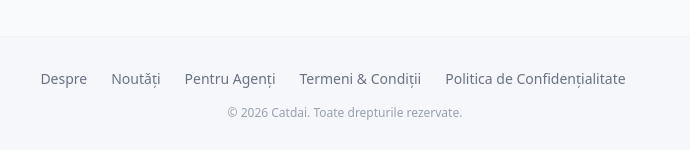
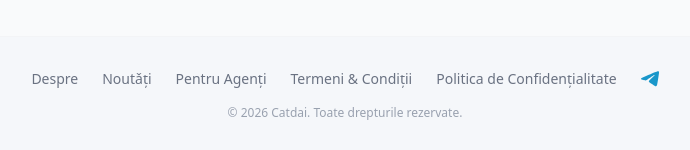
Before and after one commit to inartin/catdai, a Next.js app: page / in a window 1280 px wide. Shown: the part 1235-1385 px from the top of the page, without its empty margins (295-985 px from the left). Built offline with nearby package versions, Linux system fonts and the light colour scheme.

Commit message:
telegram

```diff
--- a/src/components/Footer.js
+++ b/src/components/Footer.js
@@ -2,6 +2,7 @@
 
 import Link from "next/link";
 import { useTranslation } from "@/context/LanguageContext";
+import TelegramIcon from "@/components/icons/TelegramIcon";
 
 function FacebookIcon() {
   return (
@@ -47,7 +48,7 @@ function InstagramIcon() {
 }
 
 const socialLinks = [
-  // { icon: <FacebookIcon />, label: "Facebook" },
+  { icon: <TelegramIcon />, label: "Telegram", href: "https://t.me/catdaimd" },
   // { icon: <TwitterIcon />, label: "Twitter" },
   // { icon: <YoutubeIcon />, label: "YouTube" },
   // { icon: <InstagramIcon />, label: "Instagram" },
@@ -80,7 +81,7 @@ export default function Footer() {
             {socialLinks.map((s) => (
               <Link
                 key={s.label}
-                href="#"
+                href={s.href}
                 aria-label={s.label}
                 className="hover:text-foreground transition-colors"
               >
--- /dev/null
+++ b/src/components/icons/TelegramIcon.js
@@ -0,0 +1,23 @@
+import { memo } from "react";
+
+const Icon = ({ size = 18, width, height, ...props }) => (
+    <svg
+        aria-hidden="true"
+        focusable="false"
+        height={size || height}
+        role="presentation"
+        viewBox="0 0 16 16"
+        width={size || width}
+        {...props}
+    >
+        <path
+            d="M1.058 6.85c4.337-1.89 7.222-3.127 8.654-3.716 4.113-1.697 4.97-1.992 5.531-2.002.123 0 .397.028.574.17.148.123.188.29.207.406.02.116.045.38.026.588-.223 2.335-1.188 8.016-1.682 10.634-.207 1.11-.615 1.482-1.01 1.518-.861.074-1.516-.576-2.35-1.13-1.295-.85-2.025-1.38-3.284-2.21-1.456-.963-.512-1.494.317-2.362.217-.228 4.005-3.672 4.077-3.983.01-.037.018-.174-.073-.246-.092-.073-.227-.048-.325-.03-.138.027-2.22 1.41-6.247 4.147-.59.406-1.124.604-1.603.594-.528-.01-1.545-.299-2.3-.544-.927-.299-1.663-.456-1.6-.973.033-.263.409-.536 1.114-.82z"
+            strokeWidth="0.1"
+            strokeLinecap="round"
+            strokeLinejoin="round"
+            fill={props.stroke ?? "#1997CA"}
+        />
+    </svg>
+);
+
+export default memo(Icon);
```
